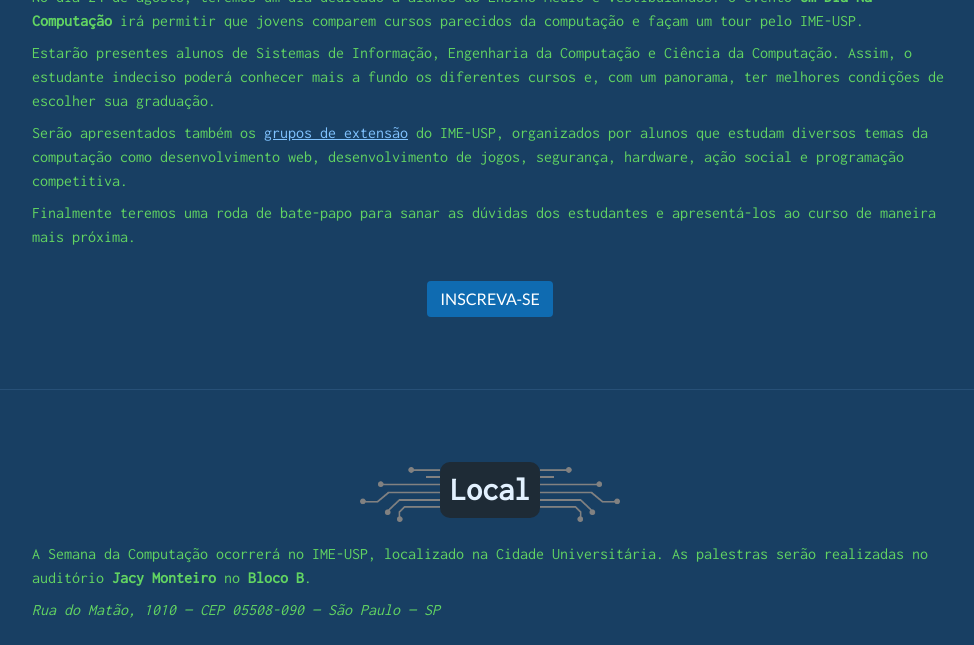
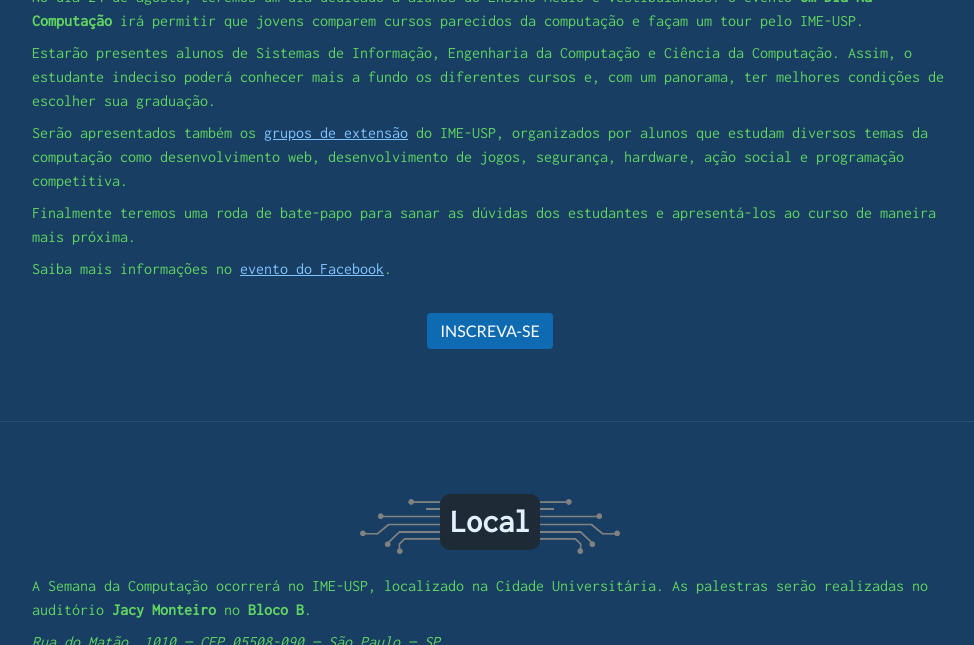
Before and after one commit to SemanaDaComputacao/site, a Jekyll site: the page built from index.html, in a window 1280 px wide and 900 px high, scrolled down 3454 px, cut to the strip 0-645 px from the top of the window. Shown: the whole strip, without its empty margins (150-1124 px from the left). Built offline with Jekyll 4.4.1, drawn with Linux system fonts in a browser that asks for light colours; nearby versions of some CDN libraries.

Commit message:
Adiciona link para o evento do Um Dia na Computação

```diff
--- a/index.html
+++ b/index.html
@@ -80,6 +80,7 @@ include_menu: false
                 <p>Estarão presentes alunos de Sistemas de Informação, Engenharia da Computação e Ciência da Computação. Assim, o estudante indeciso poderá conhecer mais a fundo os diferentes cursos e, com um panorama, ter melhores condições de escolher sua graduação.</p>
                 <p>Serão apresentados também os <a href="https://bcc.ime.usp.br/principal/miscelanea/gruposExtensao.html">grupos de extensão</a> do IME-USP, organizados por alunos que estudam diversos temas da computação como desenvolvimento web, desenvolvimento de jogos, segurança, hardware, ação social e programação competitiva.</p>
                 <p>Finalmente teremos uma roda de bate-papo para sanar as dúvidas dos estudantes e apresentá-los ao curso de maneira mais próxima.</p>
+                <p>Saiba mais informações no <a href="https://www.facebook.com/events/708963852786013/">evento do Facebook</a>.</p>
                 <br>
                 <div class="has-text-centered">
                     <a class="button is-primary is-text-centered" href="https://docs.google.com/a/usp.br/forms/d/1vLxKflqntxYpfwfzRnVMnMlr8Pel_5YoJVwcN_jPHf8/viewform">INSCREVA-SE</a>
```
